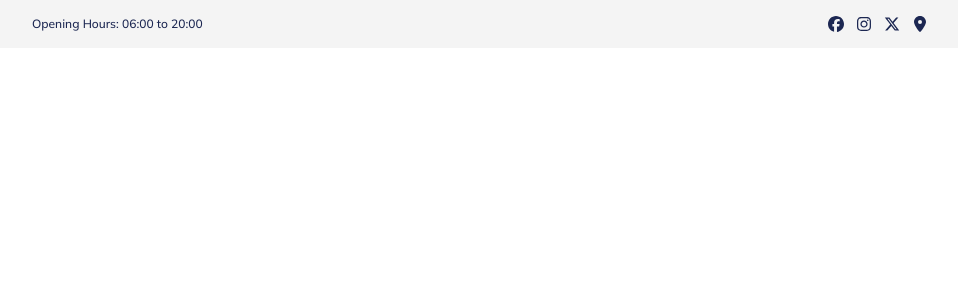
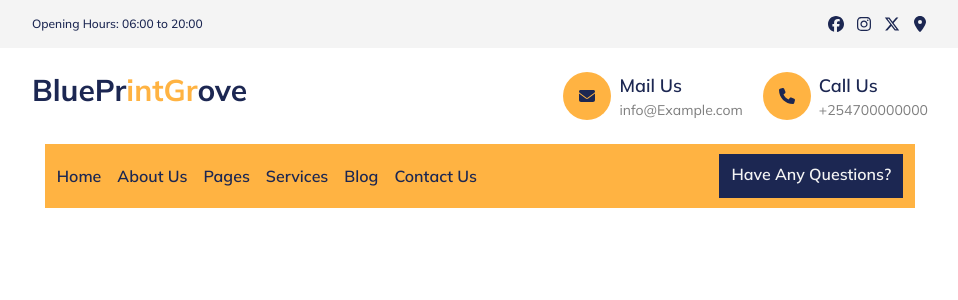
Before and after one commit to Theodora2002/BlueprintGrove, a React (Vite) app in the folder blueprintgrove/: page / in a window 1280 px wide. Shown: the top 300 px of the page, without its empty margins (160-1118 px from the left). Built offline with nearby package versions, Linux system fonts and the light colour scheme.

Commit message:
navbar
alsmost done with

```diff
--- a/blueprintgrove/src/components/NavBar.jsx
+++ b/blueprintgrove/src/components/NavBar.jsx
@@ -1,7 +1,14 @@
-import { FaXTwitter, FaFacebook, FaInstagram, FaLocationDot } from "react-icons/fa6";
+import {
+  FaXTwitter,
+  FaFacebook,
+  FaInstagram,
+  FaLocationDot,
+  FaPhone,
+  FaEnvelope,
+} from "react-icons/fa6";
 export default function NavBar() {
   return (
-    <nav className="w-full">
+    <nav className="w-full relative">
       <section id="top-nav">
         <div>
           <p>Opening Hours: 06:00 to 20:00</p>
@@ -21,10 +28,47 @@ export default function NavBar() {
           </a>
         </div>
       </section>
-      <section>
-        <div></div>
-        <div></div>
+      <section id="middle-nav">
+        <div>
+          <a href="">
+            <p className="text-darkblue">
+              <span className="text-darkblue">BluePr</span>
+              <span className=" text-orangeyellow">intGr</span>ove
+            </p>
+          </a>
+        </div>
+        <div id="info-nav" className="flex flex-row gap-5">
+          <div className="flex flex-row">
+            <div className="rounded-full bg-orangeyellow p-4">
+              <FaEnvelope className="w-4 h-4" />
+            </div>
+            <div className="ml-2">
+              <h3>Mail Us</h3>
+              <p>info@Example.com</p>
+            </div>
+          </div>
+          <div className="flex flex-row ">
+            <div className="rounded-full bg-orangeyellow p-4">
+              <FaPhone className="w-4 h-4" />
+            </div>
+            <div className="ml-2">
+              <h3>Call Us</h3>
+              <p>+254700000000</p>
+            </div>
+          </div>
+        </div>
       </section>
+      <nav id="float-nav" className="absolute bottom-[-40px] left-[16%]">
+        <div>
+            <a href="">Home</a>
+            <a href="">About Us</a>
+            <a href="">Pages</a>
+            <a href="">Services</a>
+            <a href="">Blog</a>
+            <a href="">Contact Us</a>
+        </div>
+        <a  className="px-3 my-[-10px] bg-darkblue text-whiiteish text-center py-2" href="">Have Any Questions?</a>
+      </nav>
     </nav>
   );
 }
--- a/blueprintgrove/src/index.css
+++ b/blueprintgrove/src/index.css
@@ -4,7 +4,7 @@
 @tailwind utilities;
 
 *{
-    @apply font-mulish
+    @apply font-mulish text-darkblue
 }
 nav > section {
     @apply mx-auto px-[15%]
@@ -16,5 +16,21 @@ nav > section {
     @apply bg-whiiteish flex flex-row text-xs font-medium text-darkblue py-4 justify-between
 }
 #middle-nav{
+    @apply text-3xl font-bold pt-6 flex flex-row pb-12 justify-between
+}
+#info-nav h3{
+    @apply text-lg text-darkblue font-semibold
+}
+#info-nav p{
+    @apply text-sm text-greyish font-normal
+}
+#float-nav{
+    @apply bg-orangeyellow flex flex-row py-5 mx-auto w-[68%] font-semibold px-3 justify-between
 
 }
+#float-nav>div>a{
+    @apply mr-4
+}
+#float-nav>a:nth-of-type(7){
+    align-self: flex-end;
+}
```
